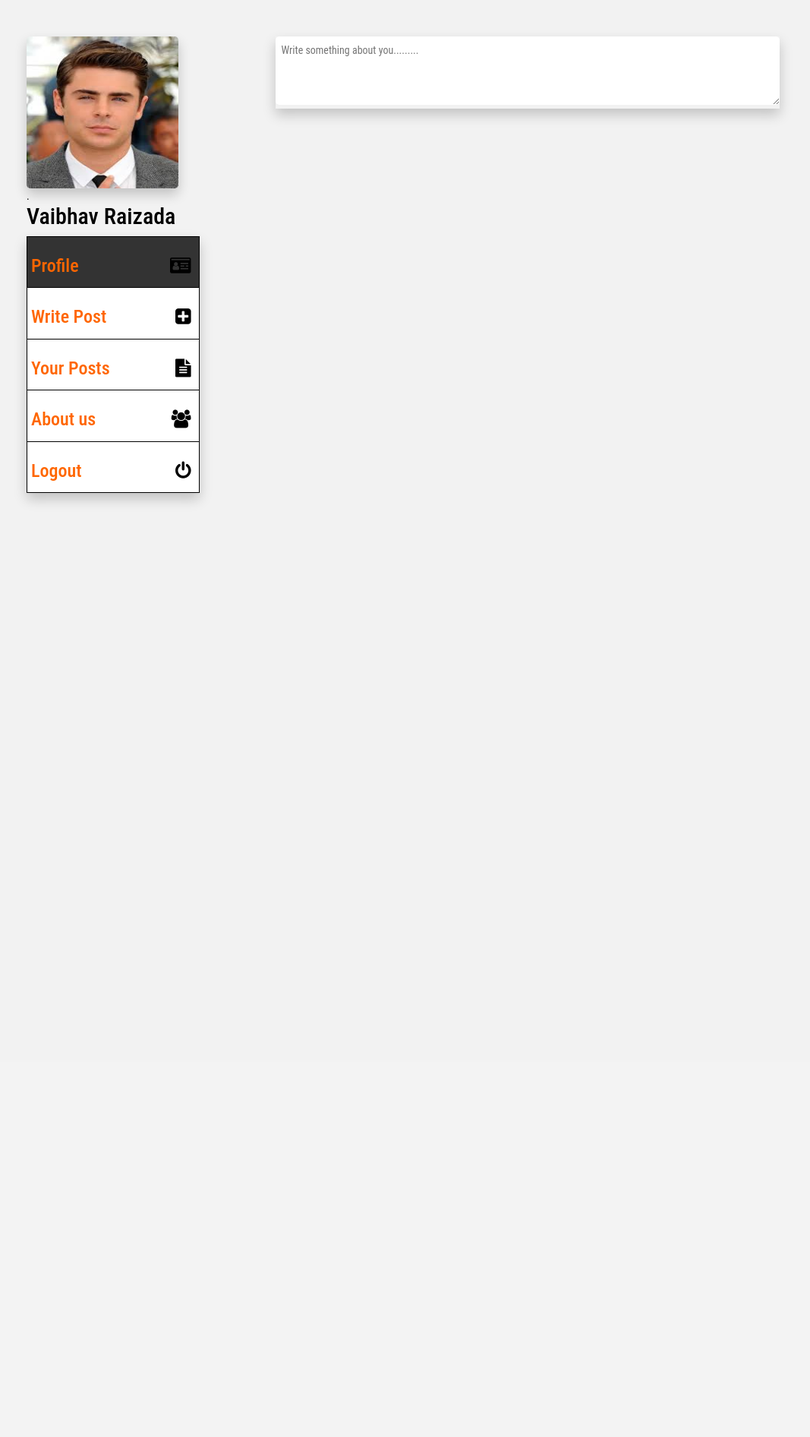
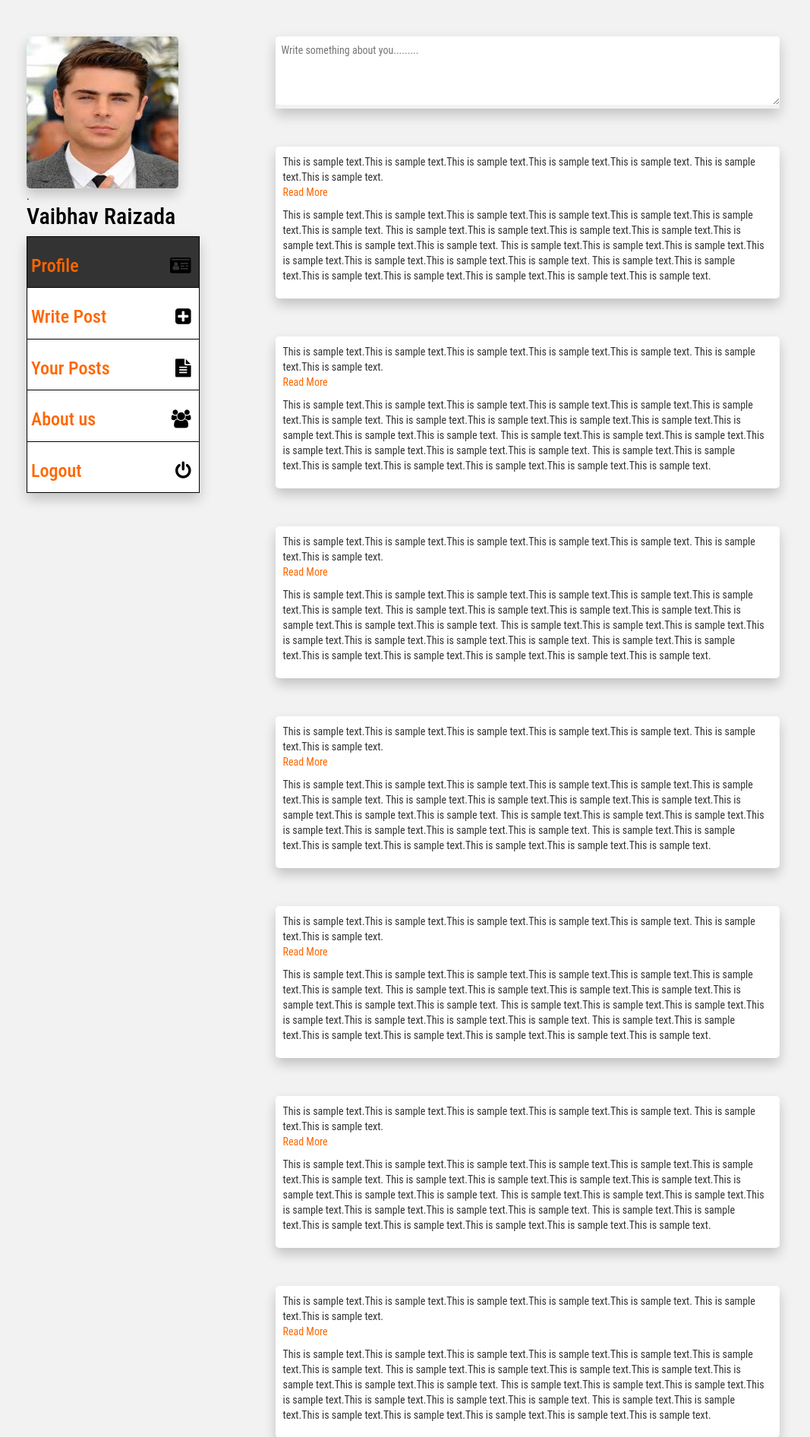
Before and after one commit to Spiders12/sharingportal, a PHP site: page /profile.php in a window 1280 px wide. Shown: the part 652-2544 px from the top of the page at 76% size, without its empty margins (0-1067 px from the left). Before the commit the page ends 1315 px from the top, so only its background shows below. Run offline with PHP 8.4, Linux system fonts and the light colour scheme; some libraries are stand-ins or nearby versions.

Commit message:
21-12-2017

```diff
--- a/profile.php
+++ b/profile.php
@@ -11,23 +11,33 @@
   <script src="https://maxcdn.bootstrapcdn.com/bootstrap/3.3.7/js/bootstrap.min.js"></script>
   <script src="http://code.jquery.com/jquery-latest.min.js" type="text/javascript"></script>
   <script type="text/javascript">
-  var fixmeTop = $('.#fixme').offset().top;       // get initial position of the element
+  $(function(){ /* to make sure the script runs after page load */
 
-$(window).scroll(function() {                  // assign scroll event listener
+  $('.post').each(function(event){ /* select all divs with the item class */
 
-    var currentScroll = $(window).scrollTop(); // get current position
+    var max_length = 150; /* set the max content length before a read more link will be added */
 
-    if (currentScroll >= fixmeTop) {           // apply position: fixed if you
-        $('.#fixme').css({                      // scroll to that element or below it
-            position: 'fixed',
-            top: '0',
-            left: '0'
-        });
-    } else {                                   // apply position: static
-        $('.#fixme').css({                      // if you scroll above it
-            position: 'static'
-        });
+    if($(this).html().length > max_length){ /* check for content length */
+
+      var short_content   = $(this).html().substr(0,max_length); /* split the content in two parts */
+      var long_content  = $(this).html().substr(max_length);
+
+      $(this).html(short_content+
+             '<a href="#" class="read_more"><br/>Read More</a>'+
+             '<span class="more_text" style="display:none;">'+long_content+'</span>'); /* Alter the html to allow the read more functionality */
+
+      $(this).find('a.read_more').click(function(event){ /* find the a.read_more element within the new html and bind the following code to it */
+
+        event.preventDefault(); /* prevent the a from changing the url */
+        $(this).hide(); /* hide the read more button */
+        $(this).parents('.post').find('.more_text').show(); /* show the .more_text span */
+
+      });
+
     }
+
+  });
+
 
 });</script>
 </head>
@@ -99,7 +109,18 @@ $(window).scroll(function() {                  // assign scroll event listener
 </div>
 <div class="col-md-7 mainbar">
   <div class="textbox card"><textarea class="profilepost" placeholder="Write something about you........."></textarea></div>
-
+	  <?php
+    $i=10;
+    while($i!=0){
+      echo "<div class='post card'><p>This is sample text.This is sample text.This is sample text.This is sample text.This is sample text.
+      This is sample text.This is sample text.This is sample text.This is sample text.This is sample text.This is sample text.This is sample text.
+      This is sample text.This is sample text.This is sample text.This is sample text.This is sample text.This is sample text.</p>
+      <p>This is sample text.This is sample text.This is sample text.This is sample text.This is sample text.This is sample text.This is sample text.
+      This is sample text.This is sample text.This is sample text.This is sample text.This is sample text.This is sample text.This is sample text.
+      This is sample text.This is sample text.This is sample text.This is sample text.This is sample text.This is sample text.This is sample text.
+      This is sample text.This is sample text.This is sample text.This is sample text.This is sample text.This is sample text.This is sample text.</p></div>";
+      $i--;
+    } ?>
 </div>
 <div class="col-md-2"></div>
 </div>
--- a/style.css
+++ b/style.css
@@ -6,7 +6,7 @@
 */background-color: #f2f2f2;
 
 	margin-top: 50px;
-	height: 2000px;
+
 }
 .topbanner{
 	height: 600px;
@@ -18,7 +18,7 @@
 }
 .sidebar{
 	padding: 50px;
-	height: 1000px;
+
 	color: black;
 
 }
@@ -63,6 +63,7 @@ td{
 	padding-right: 5px;
 }
 .menu{
+
 	background-color: white;
 }
 .iconmenu{
@@ -95,3 +96,14 @@ td{
 		border-radius: 5px;
 		border: none;
 	}
+	.sidebar{
+		position: -webkit-sticky;
+  position: sticky;
+  top: 0;
+	}
+	.post{
+		background-color: white;
+		padding: 10px;
+		margin-top: 50px;
+		border-radius: 5px;
+	}
```
